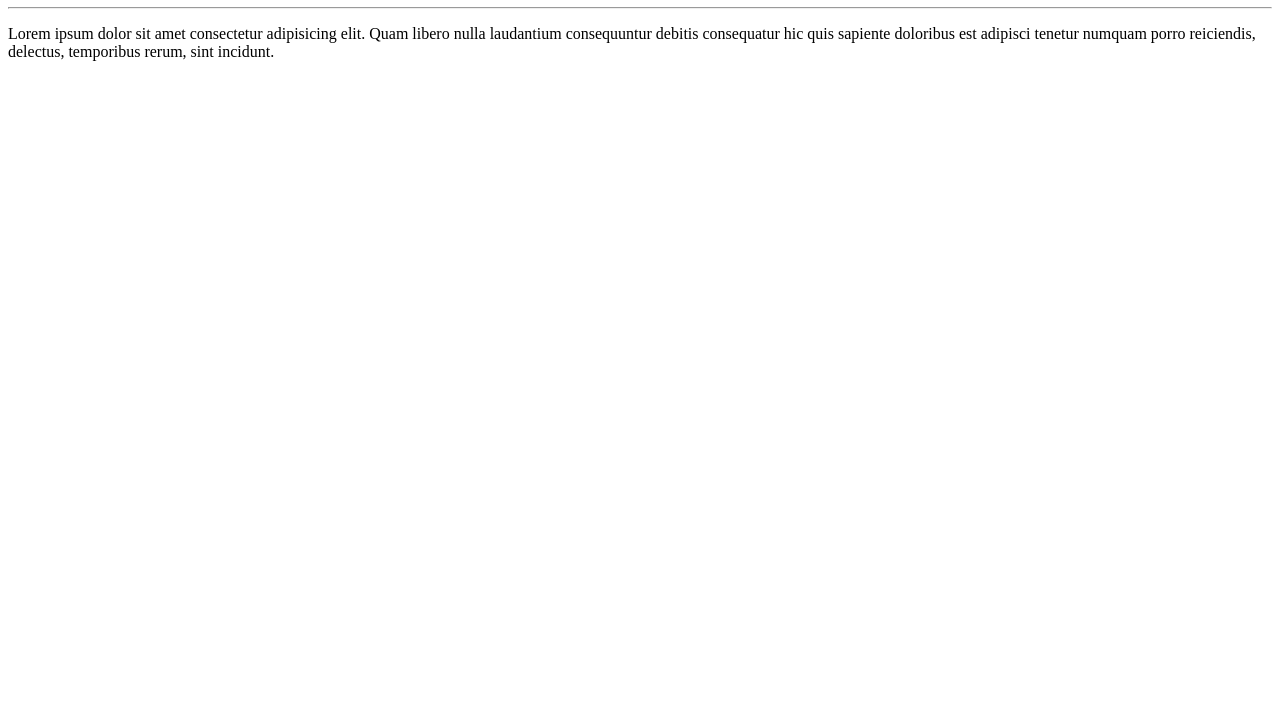
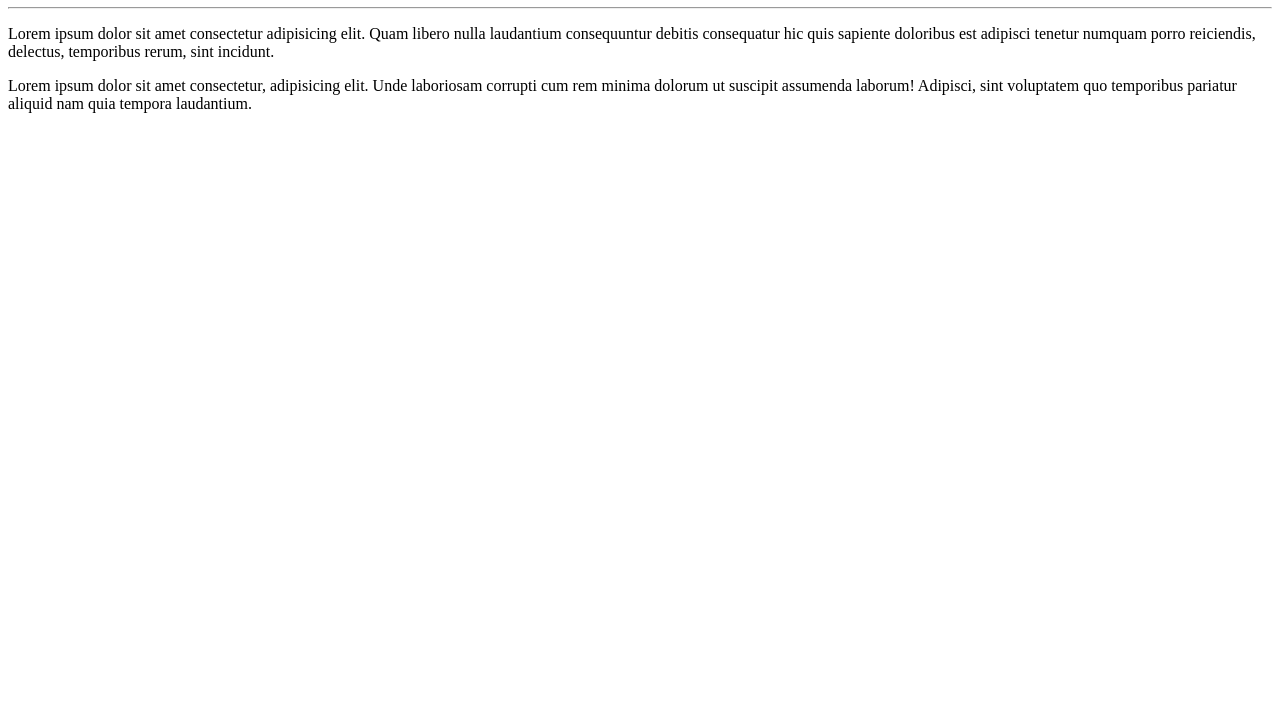
Before and after one commit to venturigor/Ola-Mundo, a plain HTML site: page site exemplo/index.html in a window 1280 px wide. Shown: the part 73-800 px from the top of the page. Drawn offline with Linux system fonts and the light colour scheme.

Commit message:
Adicionei um parágrafo

```diff
--- a/site exemplo/index.html
+++ b/site exemplo/index.html
@@ -9,5 +9,6 @@
     <h1>Olá, mundo</h1>
     <hr>
     <p>Lorem ipsum dolor sit amet consectetur adipisicing elit. Quam libero nulla laudantium consequuntur debitis consequatur hic quis sapiente doloribus est adipisci tenetur numquam porro reiciendis, delectus, temporibus rerum, sint incidunt.</p>
+    <p>Lorem ipsum dolor sit amet consectetur, adipisicing elit. Unde laboriosam corrupti cum rem minima dolorum ut suscipit assumenda laborum! Adipisci, sint voluptatem quo temporibus pariatur aliquid nam quia tempora laudantium.</p>
 </body>
 </html>
```
